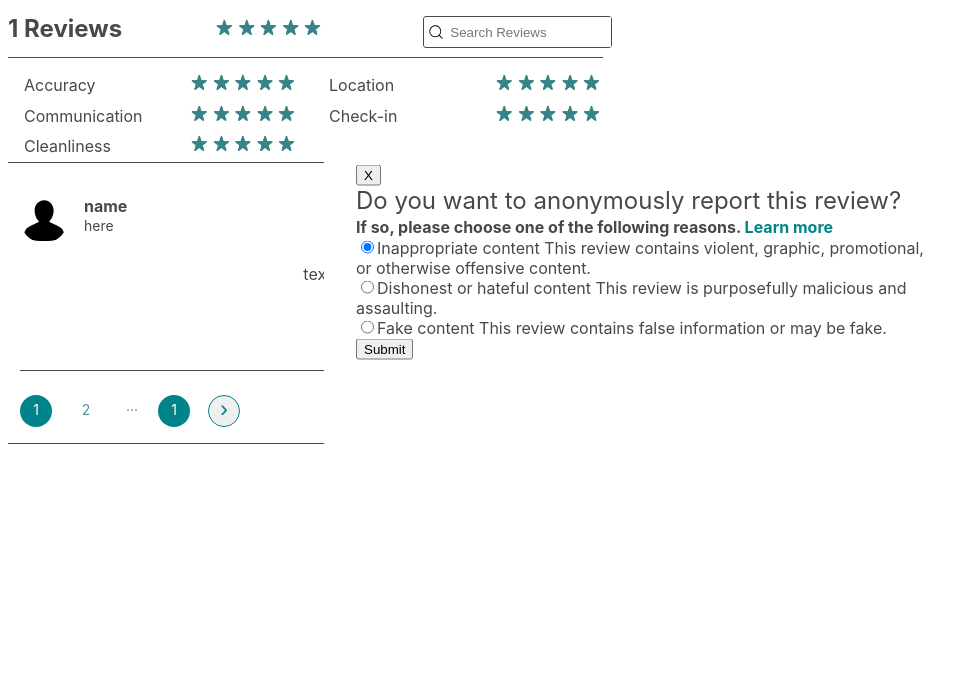
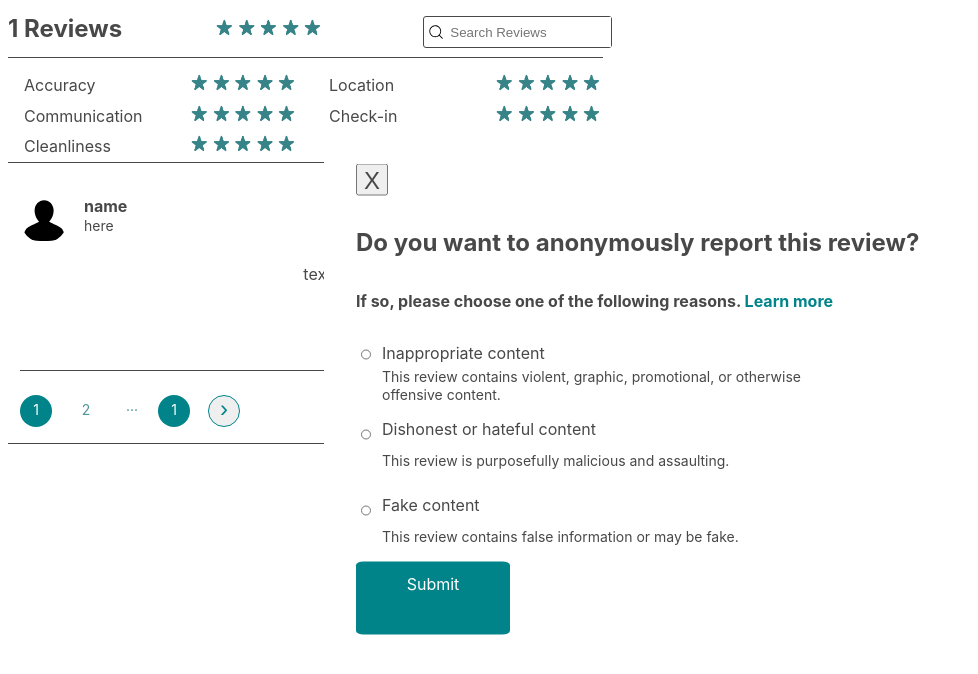
Before and after one commit to AirCnB/reviews-module, a React app: page / in a window 1280 px wide. Both pictures are taken after a click on the picture 610 px from the left and 205 px from the top of the page. Shown: the top 674 px of the page, without its empty margins (0-978 px from the left). Built offline with nearby package versions, Linux system fonts and the light colour scheme; no server answers.

Commit message:
Style PopUp Box form and buttons

```diff
--- a/client/src/components/Flag.jsx
+++ b/client/src/components/Flag.jsx
@@ -17,7 +17,7 @@ class Flag extends React.Component {
 					<div className={styles.background}>
           </div>
           <div className={styles.modal}>
-            <button onClick={this.props.closeFlag}> X </button>
+            <button className={styles.close} onClick={this.props.closeFlag}> X </button>
             <header>
               Do you want to anonymously report this review?
             </header>
@@ -25,21 +25,27 @@ class Flag extends React.Component {
               If so, please choose one of the following reasons. <span className={styles.learnMore}>Learn more</span>
             </div>
             <div>
-            <form>
-              <input type="radio" name="gender" value="male" checked/>
-                Inappropriate content
-                This review contains violent, graphic, promotional, or otherwise offensive content.
-                <br/>
-              <input type="radio" name="gender" value="female"/>
-                Dishonest or hateful content
-                This review is purposefully malicious and assaulting.
-                <br/>
-              <input type="radio" name="gender" value="other"/>
-              Fake content
-              This review contains false information or may be fake.
+            <form className={styles.form}>
+              <div className={styles.option}>
+                <input className={styles.radio} type="radio" name="gender" value="inappropriate" />
+                <div className={styles.title}>Inappropriate content </div>
+                <span className={styles.text}>This review contains violent, graphic, promotional, or otherwise offensive content.</span>
+
+              </div>
+              <div className={styles.option}>
+                <input className={styles.radio} type="radio" name="gender" value="dishonest"/>
+                <div className={styles.title}>Dishonest or hateful content</div>
+                <span className={styles.text}>This review is purposefully malicious and assaulting.</span>
+
+              </div>
+              <div className={styles.option}>
+                <input className={styles.radio} type="radio" name="gender" value="fake"/>
+                <div className={styles.title}> Fake content </div>
+                <span className={styles.text}>This review contains false information or may be fake.</span>
+              </div>
             </form>
             </div>
-            <button> Submit </button>
+            <div className={styles.submit}> Submit </div>
           </div>
 				</div>
       )
--- a/client/src/components/FlagStyles.css
+++ b/client/src/components/FlagStyles.css
@@ -1,13 +1,9 @@
-
-
-
 .background {
     height: 100%;
     width: 100%;
     color: black;
     opacity: 0.5;
     z-index: 50;
-
 }
 
 .modal {
@@ -16,20 +12,29 @@
     padding: 32px;
     width: 568px;
     height: 473px;
-
     z-index: 100;
     top: 50%;
     left: 50%;
     transform: translate(-50%, -50%);
+}
 
+.close {
+    height: 32px;
+    width: 32px;
+    font-size: 24px;
+    color: #484848;
 }
 
 header {
     font-size: 24px;
     line-height: 30px;
+    padding-top: 32px;
+    padding-bottom: 32px;
+    font-weight: bold;
 }
 
 .directions {
+    padding-bottom: 22px;
     font-size: 16px;
     line-height: 22px;
     font-weight: bold;
@@ -38,3 +43,53 @@ header {
     color: #008489;
 
 }
+
+.form {
+    display: grid;
+    grid-template-rows: auto auto auto;
+
+}
+
+.option {
+    font-size: 16px;
+    line-height: 22px;
+    display: grid;
+    grid-template-columns: 18px 485px;
+    height: 60px;
+    margin-top: 8px;
+    margin-bottom: 8px;
+}
+
+.radio {
+    grid-column: 1 / 2;
+    display: block;
+    margin-top: 4px;
+}
+
+.title {
+    grid-column: 2 / 3;
+    padding-left: 8px;
+}
+
+.text {
+    grid-column: 2 / 3;
+    font-size: 14px;
+    line-height: 18px;
+    padding-top: 4px;
+    padding-left: 8px;
+}
+
+.submit {
+    height: 49px;
+    width: 106px;
+    padding-top: 12px;
+    padding-bottom: 12px;
+    padding-right: 24px;
+    padding-left: 24px;
+    color: white;
+    background: #008489;
+    border-radius: 5%;
+    align-self: center;
+    display: block;
+    text-align: center;
+}
```
